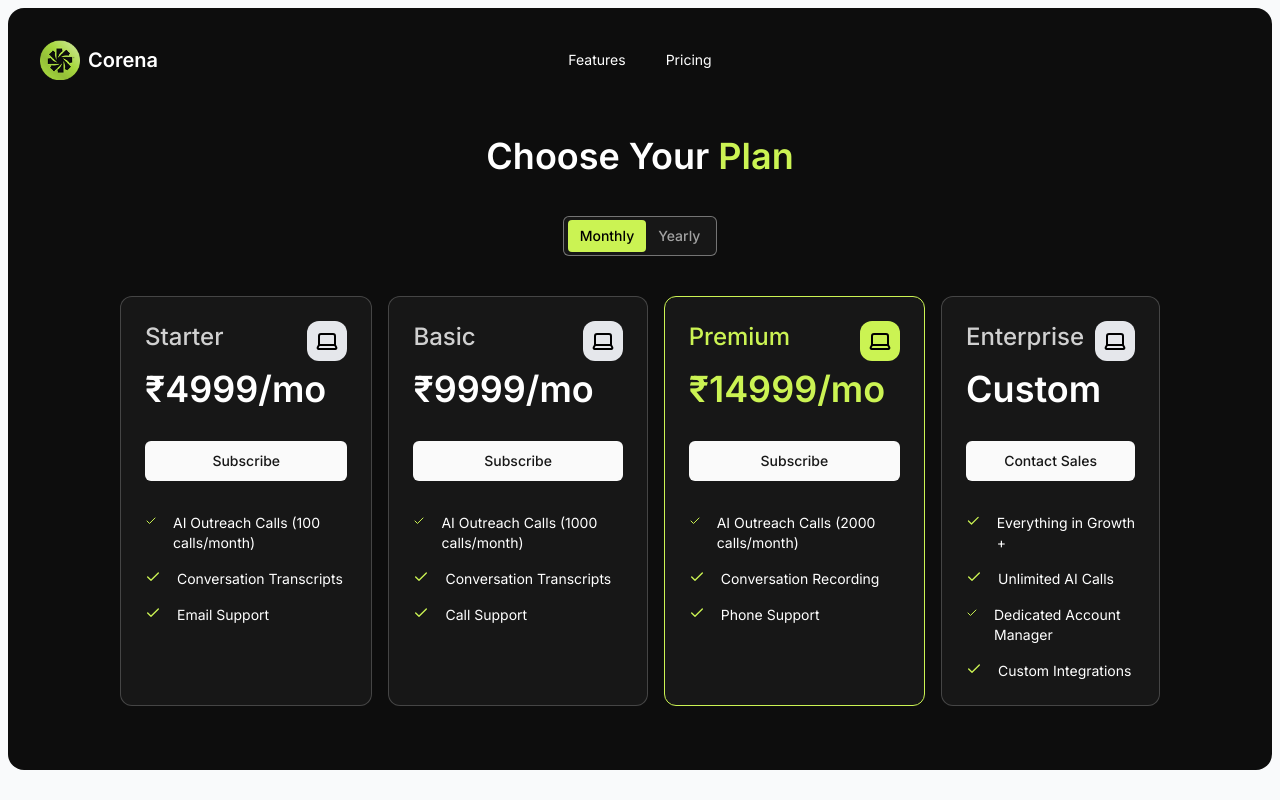
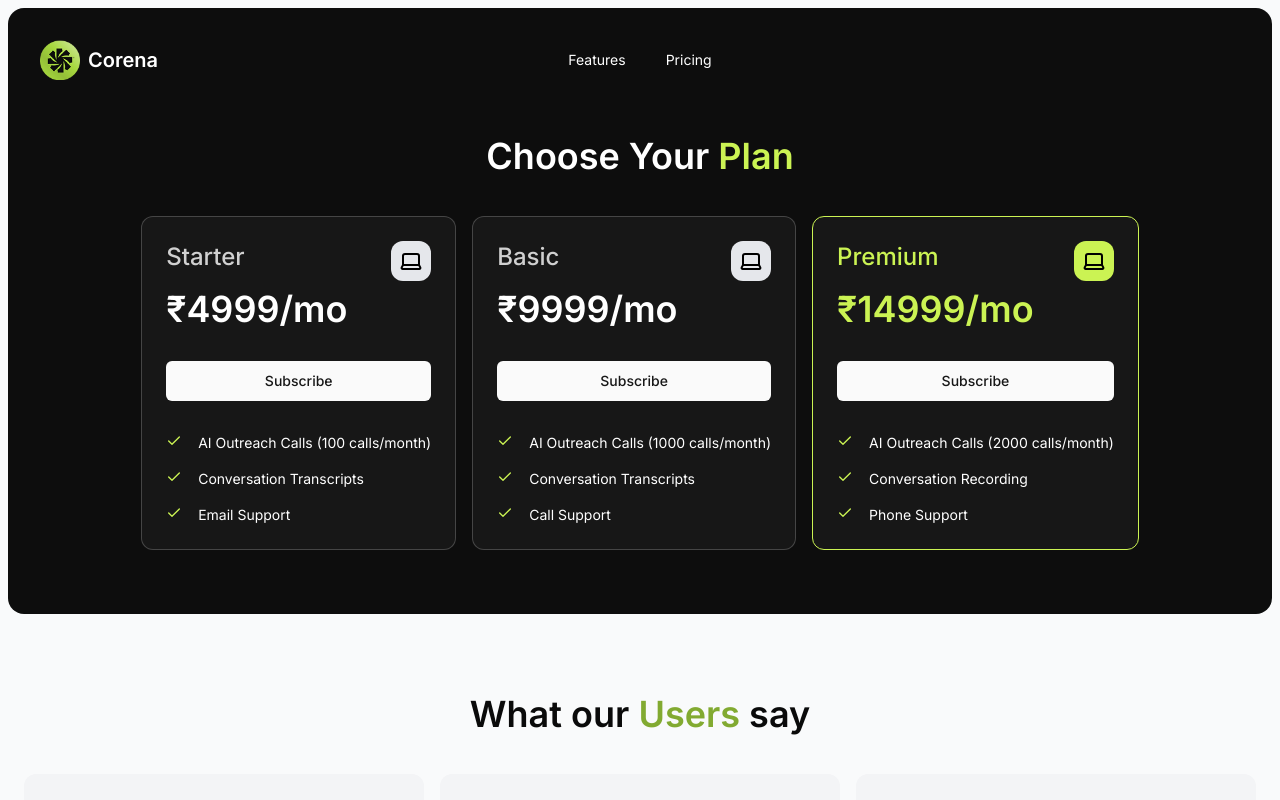
Before and after one commit to saif-malik-01/corena-web-testing-, a Next.js app: page /pricing in a window 1280 px wide. Shown: the top 800 px of the page. Built offline with nearby package versions, Linux system fonts and the light colour scheme.

Commit message:
remove prixing btn

```diff
--- a/src/components/pricing/plans/index.tsx
+++ b/src/components/pricing/plans/index.tsx
@@ -1,6 +1,6 @@
 import { PRICINGS } from "@/contants/pricings";
 import PricingCard from "./pricing-card";
-import PricingSelector from "./pricing-selector";
+// import PricingSelector from "./pricing-selector";
 
 const Plans = () => {
   return (
@@ -8,7 +8,7 @@ const Plans = () => {
       <h1 className="text-2xl md:text-4xl font-semibold">
         Choose Your <span className="text-accent">Plan</span>
       </h1>
-      <PricingSelector />
+      {/* <PricingSelector /> */}
       <div className="md:px-28 flex md:flex-row flex-col gap-4">
         {PRICINGS.map((p) => (
           <PricingCard key={p.title} {...p} />
--- a/src/contants/pricings.ts
+++ b/src/contants/pricings.ts
@@ -38,17 +38,17 @@ export const PRICINGS = [
     ],
   },
 
-  {
-    title: "Enterprise",
-    price: "Custom",
-    Icon: Laptop,
-    buttonName: "Contact Sales",
-    variant: "secondary",
-    features: [
-      "Everything in Growth +",
-      "Unlimited AI Calls",
-      "Dedicated Account Manager",
-      "Custom Integrations",
-    ],
-  },
+  // {
+  //   title: "Enterprise",
+  //   price: "Custom",
+  //   Icon: Laptop,
+  //   buttonName: "Contact Sales",
+  //   variant: "secondary",
+  //   features: [
+  //     "Everything in Growth +",
+  //     "Unlimited AI Calls",
+  //     "Dedicated Account Manager",
+  //     "Custom Integrations",
+  //   ],
+  // },
 ];
```
